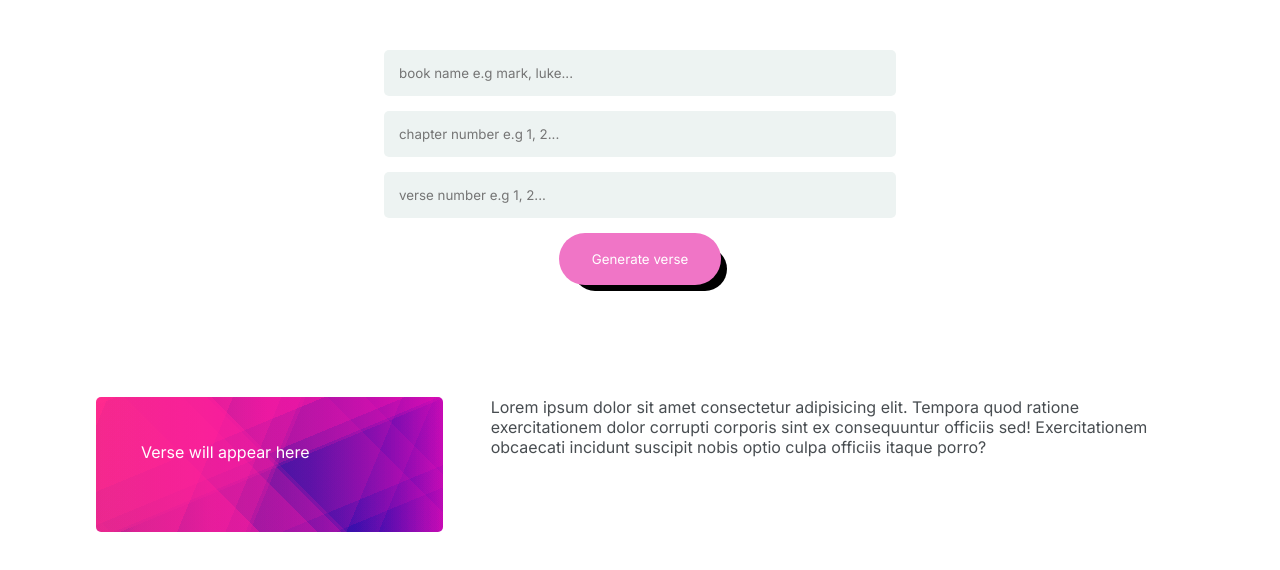
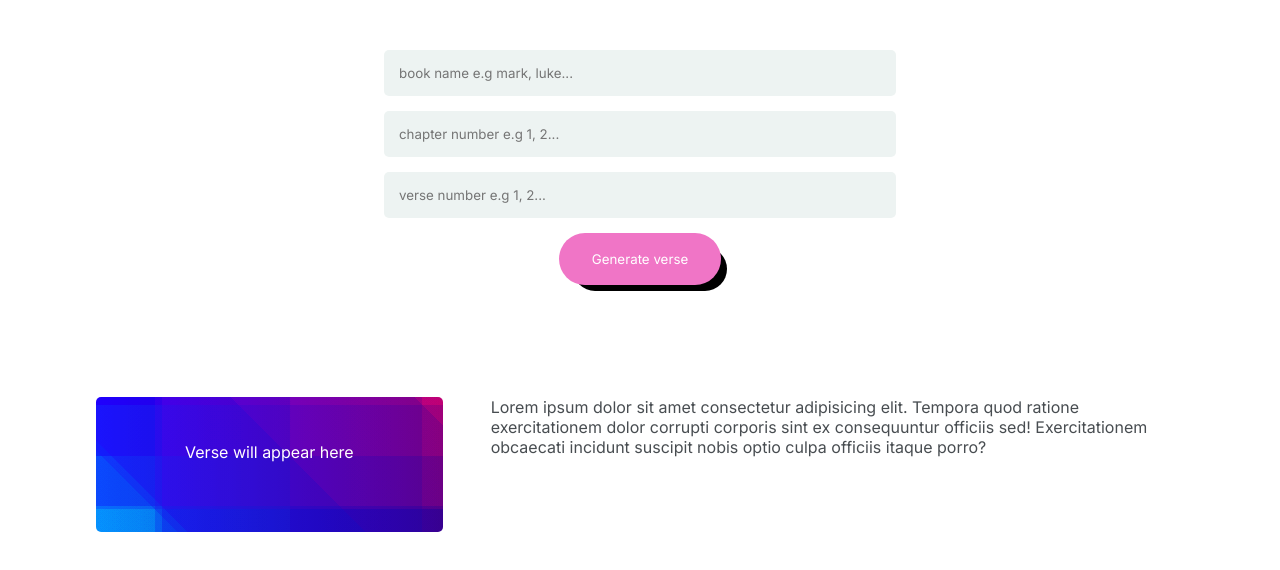
Before and after one commit to abrusu-collins/bibly, a React (Create React App) app: page /app in a window 1280 px wide. Shown: the top 570 px of the page. Built offline with nearby package versions, Linux system fonts and the light colour scheme; a web font is replaced by a local one.

Commit message:
cool work

```diff
--- a/src/scss/app page/_dataandediting.scss
+++ b/src/scss/app page/_dataandediting.scss
@@ -8,12 +8,13 @@
 
     & .data {
         & .versediv{
-            background-image: linear-gradient(112.5deg, rgb(250, 109, 130) 0%, rgb(250, 109, 130) 3%,rgb(219, 107, 130) 3%, rgb(219, 107, 130) 34%,rgb(187, 104, 131) 34%, rgb(187, 104, 131) 46%,rgb(156, 102, 131) 46%, rgb(156, 102, 131) 51%,rgb(124, 99, 132) 51%, rgb(124, 99, 132) 52%,rgb(93, 97, 132) 52%, rgb(93, 97, 132) 76%,rgb(61, 94, 133) 76%, rgb(61, 94, 133) 84%,rgb(30, 92, 133) 84%, rgb(30, 92, 133) 100%),linear-gradient(157.5deg, rgb(250, 109, 130) 0%, rgb(250, 109, 130) 3%,rgb(219, 107, 130) 3%, rgb(219, 107, 130) 34%,rgb(187, 104, 131) 34%, rgb(187, 104, 131) 46%,rgb(156, 102, 131) 46%, rgb(156, 102, 131) 51%,rgb(124, 99, 132) 51%, rgb(124, 99, 132) 52%,rgb(93, 97, 132) 52%, rgb(93, 97, 132) 76%,rgb(61, 94, 133) 76%, rgb(61, 94, 133) 84%,rgb(30, 92, 133) 84%, rgb(30, 92, 133) 100%),linear-gradient(45deg, rgb(250, 109, 130) 0%, rgb(250, 109, 130) 3%,rgb(219, 107, 130) 3%, rgb(219, 107, 130) 34%,rgb(187, 104, 131) 34%, rgb(187, 104, 131) 46%,rgb(156, 102, 131) 46%, rgb(156, 102, 131) 51%,rgb(124, 99, 132) 51%, rgb(124, 99, 132) 52%,rgb(93, 97, 132) 52%, rgb(93, 97, 132) 76%,rgb(61, 94, 133) 76%, rgb(61, 94, 133) 84%,rgb(30, 92, 133) 84%, rgb(30, 92, 133) 100%),linear-gradient(90deg, rgb(71, 69, 135),rgb(241, 26, 171)); background-blend-mode:overlay,overlay,overlay,normal;
+            background-image: linear-gradient(90deg, rgb(70, 230, 156) 0%, rgb(70, 230, 156) 17%,rgb(103, 173, 150) 17%, rgb(103, 173, 150) 19%,rgb(136, 116, 144) 19%, rgb(136, 116, 144) 56%,rgb(169, 59, 137) 56%, rgb(169, 59, 137) 94%,rgb(202, 2, 131) 94%, rgb(202, 2, 131) 100%),linear-gradient(0deg, rgb(70, 230, 156) 0%, rgb(70, 230, 156) 17%,rgb(103, 173, 150) 17%, rgb(103, 173, 150) 19%,rgb(136, 116, 144) 19%, rgb(136, 116, 144) 56%,rgb(169, 59, 137) 56%, rgb(169, 59, 137) 94%,rgb(202, 2, 131) 94%, rgb(202, 2, 131) 100%),linear-gradient(45deg, rgb(70, 230, 156) 0%, rgb(70, 230, 156) 17%,rgb(103, 173, 150) 17%, rgb(103, 173, 150) 19%,rgb(136, 116, 144) 19%, rgb(136, 116, 144) 56%,rgb(169, 59, 137) 56%, rgb(169, 59, 137) 94%,rgb(202, 2, 131) 94%, rgb(202, 2, 131) 100%),linear-gradient(90deg, rgb(34, 25, 252),rgb(48, 3, 107)); background-blend-mode:overlay,overlay,overlay,normal;
+
             padding: 45px;
             text-align: center;
             border-radius: 5px;
             & .verse{
-                text-align: left;
+                // text-align: left;
                 margin-bottom: 25px;
             }
             & .reference{
--- a/src/styles/index.css
+++ b/src/styles/index.css
@@ -188,14 +188,13 @@ form button:hover {
   margin: 100px auto;
 }
 .dataandediting .data .versediv {
-  background-image: linear-gradient(112.5deg, rgb(250, 109, 130) 0%, rgb(250, 109, 130) 3%, rgb(219, 107, 130) 3%, rgb(219, 107, 130) 34%, rgb(187, 104, 131) 34%, rgb(187, 104, 131) 46%, rgb(156, 102, 131) 46%, rgb(156, 102, 131) 51%, rgb(124, 99, 132) 51%, rgb(124, 99, 132) 52%, rgb(93, 97, 132) 52%, rgb(93, 97, 132) 76%, rgb(61, 94, 133) 76%, rgb(61, 94, 133) 84%, rgb(30, 92, 133) 84%, rgb(30, 92, 133) 100%), linear-gradient(157.5deg, rgb(250, 109, 130) 0%, rgb(250, 109, 130) 3%, rgb(219, 107, 130) 3%, rgb(219, 107, 130) 34%, rgb(187, 104, 131) 34%, rgb(187, 104, 131) 46%, rgb(156, 102, 131) 46%, rgb(156, 102, 131) 51%, rgb(124, 99, 132) 51%, rgb(124, 99, 132) 52%, rgb(93, 97, 132) 52%, rgb(93, 97, 132) 76%, rgb(61, 94, 133) 76%, rgb(61, 94, 133) 84%, rgb(30, 92, 133) 84%, rgb(30, 92, 133) 100%), linear-gradient(45deg, rgb(250, 109, 130) 0%, rgb(250, 109, 130) 3%, rgb(219, 107, 130) 3%, rgb(219, 107, 130) 34%, rgb(187, 104, 131) 34%, rgb(187, 104, 131) 46%, rgb(156, 102, 131) 46%, rgb(156, 102, 131) 51%, rgb(124, 99, 132) 51%, rgb(124, 99, 132) 52%, rgb(93, 97, 132) 52%, rgb(93, 97, 132) 76%, rgb(61, 94, 133) 76%, rgb(61, 94, 133) 84%, rgb(30, 92, 133) 84%, rgb(30, 92, 133) 100%), linear-gradient(90deg, rgb(71, 69, 135), rgb(241, 26, 171));
+  background-image: linear-gradient(90deg, rgb(70, 230, 156) 0%, rgb(70, 230, 156) 17%, rgb(103, 173, 150) 17%, rgb(103, 173, 150) 19%, rgb(136, 116, 144) 19%, rgb(136, 116, 144) 56%, rgb(169, 59, 137) 56%, rgb(169, 59, 137) 94%, rgb(202, 2, 131) 94%, rgb(202, 2, 131) 100%), linear-gradient(0deg, rgb(70, 230, 156) 0%, rgb(70, 230, 156) 17%, rgb(103, 173, 150) 17%, rgb(103, 173, 150) 19%, rgb(136, 116, 144) 19%, rgb(136, 116, 144) 56%, rgb(169, 59, 137) 56%, rgb(169, 59, 137) 94%, rgb(202, 2, 131) 94%, rgb(202, 2, 131) 100%), linear-gradient(45deg, rgb(70, 230, 156) 0%, rgb(70, 230, 156) 17%, rgb(103, 173, 150) 17%, rgb(103, 173, 150) 19%, rgb(136, 116, 144) 19%, rgb(136, 116, 144) 56%, rgb(169, 59, 137) 56%, rgb(169, 59, 137) 94%, rgb(202, 2, 131) 94%, rgb(202, 2, 131) 100%), linear-gradient(90deg, rgb(34, 25, 252), rgb(48, 3, 107));
   background-blend-mode: overlay, overlay, overlay, normal;
   padding: 45px;
   text-align: center;
   border-radius: 5px;
 }
 .dataandediting .data .versediv .verse {
-  text-align: left;
   margin-bottom: 25px;
 }
 .dataandediting .data .versediv .reference {
```
